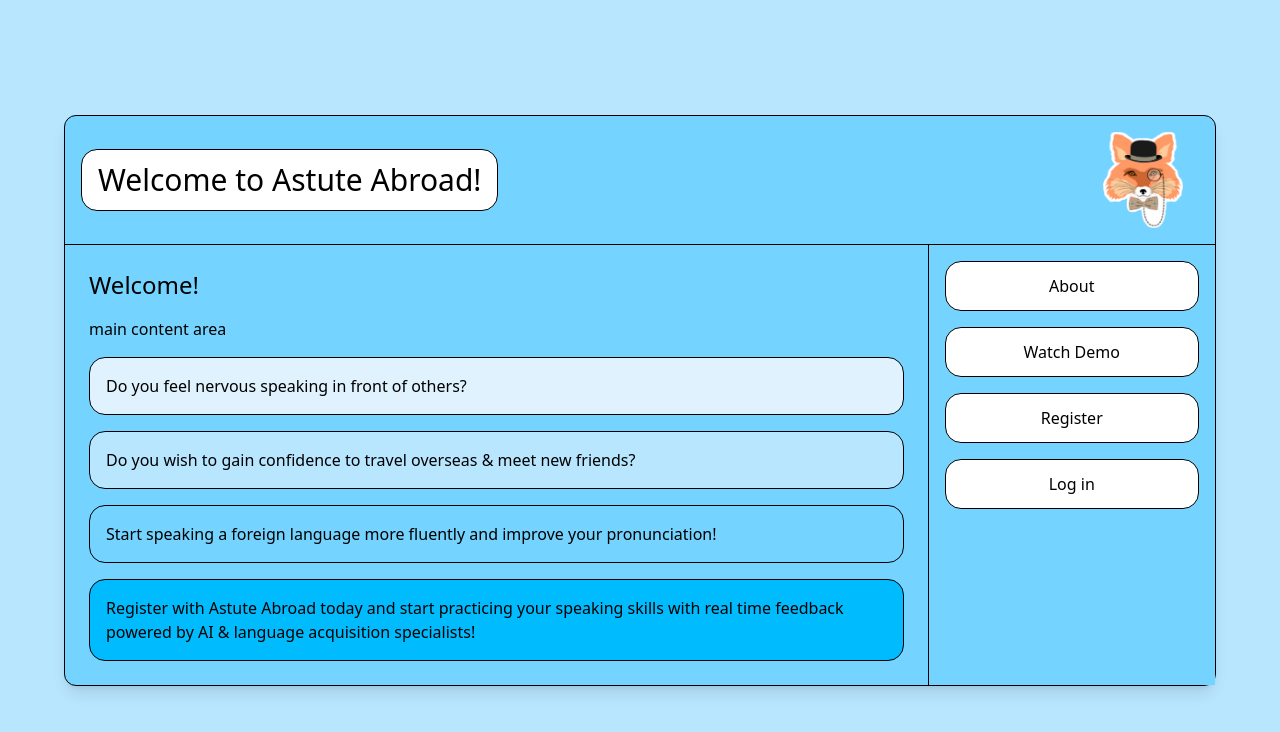
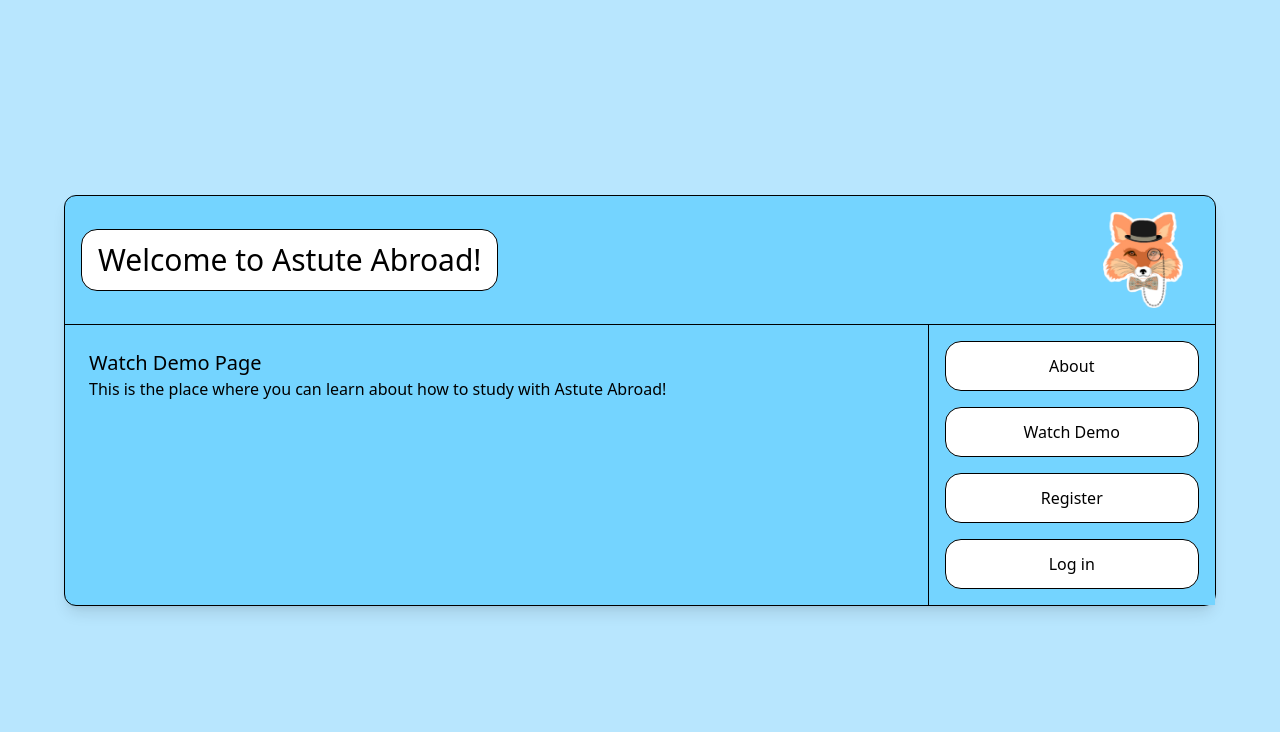
Before and after one commit to ChasVanDav/Astute-Abroad, a React (Vite) app in the folder client/: page /watch-demo in a window 1280 px wide. Shown: the top 732 px of the page. Built offline with nearby package versions, Linux system fonts and the light colour scheme.

Commit message:
routes set up for each page

```diff
--- a/client/package.json
+++ b/client/package.json
@@ -13,9 +13,11 @@
   },
   "dependencies": {
     "@tailwindcss/vite": "^4.1.3",
+    "@vitejs/plugin-react": "^4.3.4",
     "axios": "^1.8.4",
     "react": "^19.1.0",
     "react-dom": "^19.1.0",
+    "react-router-dom": "^7.5.0",
     "tailwindcss": "^4.1.3"
   }
 }
--- a/client/src/App.jsx
+++ b/client/src/App.jsx
@@ -1,18 +1,39 @@
-import React, { useState } from "react"
+import React from "react"
+import { Routes, Route, useNavigate } from "react-router-dom"
+import { Link } from "react-router-dom"
 import astuteAbroadLogo from "/favicon.png"
-import axios from "axios"
+
+import About from "./pages/About"
+import Register from "./pages/Register"
+import Login from "./pages/Login"
+import WatchDemo from "./pages/WatchDemo"
+
+function Home() {
+  return (
+    // <h2 className="text-2xl font-light text-black mb-4">Welcome!</h2>
+    //   <p className="text-black mb-4">main content area</p>
+    <div className="flex flex-col space-y-4">
+      <p className="bg-sky-100 text-black rounded-2xl border border-black p-4">
+        Do you feel nervous speaking in front of others?
+      </p>
+      <p className="bg-sky-200 text-black rounded-2xl border border-black p-4">
+        Do you wish to gain confidence to travel overseas & meet new friends?
+      </p>
+      <p className="bg-sky-300 text-black rounded-2xl border border-black p-4">
+        Start speaking a foreign language more fluently and improve your
+        pronunciation!
+      </p>
+      <p className="bg-sky-400 text-black rounded-2xl border border-black p-4">
+        Register with Astute Abroad today and start practicing your speaking
+        skills with real time feedback powered by AI & language acquisition
+        specialists!
+      </p>
+    </div>
+  )
+}
 
 function App() {
-  const [count, setCount] = useState(0)
-  const [userInput, setUserInput] = useState("")
-  const [response, setResponse] = useState("")
-
-  const sendMessage = async () => {
-    const res = await axios.post("http://localhost:5000/api/chat", {
-      messages: [{ role: "user", content: userInput }],
-    })
-    setResponse(res.data.choices[0].message.content)
-  }
+  const navigate = useNavigate()
 
   return (
     <div className="bg-sky-200 min-h-screen flex items-center justify-center">
@@ -22,76 +43,55 @@ function App() {
           <h1 className="bg-white text-3xl font-light text-black py-3 p-4 rounded-2xl border border-black">
             Welcome to Astute Abroad!
           </h1>
-          <a href="/" target="_blank">
+          <Link to="/">
             <img
               src={astuteAbroadLogo}
               className="w-20 h-24 mr-4"
               alt="Astute Abroad logo - wise fox with top hat and monacle"
             />
-          </a>
+          </Link>
         </header>
 
         {/* body */}
         <div className="flex flex-1">
           {/* main content */}
           <main className="flex-1 p-6">
-            <h2 className="text-2xl font-light text-black mb-4">Welcome!</h2>
-
-            <div className="flex flex-col space-y-4">
-              <p className="text-black mb-4">main content area</p>
-              <p className="bg-sky-100 text-black rounded-2xl border border-black p-4">
-                Do you feel nervous speaking in front of others?
-              </p>
-              <p className="bg-sky-200 text-black rounded-2xl border border-black p-4">
-                Do you wish to gain confidence to travel overseas & meet new
-                friends?
-              </p>
-              <p className="bg-sky-300 text-black rounded-2xl border border-black p-4">
-                Start speaking a foreign language more fluently and improve your
-                pronunciation!
-              </p>
-              <p className="bg-sky-400 text-black rounded-2xl border border-black p-4">
-                Register with Astute Abroad today and start practicing your
-                speaking skills with real time feedback powered by AI & language
-                acquisition specialists!
-              </p>
-            </div>
+            <Routes>
+              <Route path="/" element={<Home />} />
+              <Route path="/about" element={<About />} />
+              <Route path="/register" element={<Register />} />
+              <Route path="/login" element={<Login />} />
+              <Route path="/watch-demo" element={<WatchDemo />} />
+            </Routes>
           </main>
 
           {/* navigation bar - right side */}
           <aside className="w-1/4 border-l border-black p-4 flex flex-col gap-4 items-stretch bg-sky-300">
-            <button className="bg-white text-black font-semihold py-3 rounded-2xl border border-black hover:bg-orange-200	 transition">
+            <button
+              onClick={() => navigate("/about")}
+              className="bg-white text-black font-semihold py-3 rounded-2xl border border-black hover:bg-orange-200	 transition"
+            >
               About
             </button>
-            <button className="bg-white text-black font-semihold py-3 rounded-2xl border border-black hover:bg-orange-200 transition">
+            <button
+              onClick={() => navigate("/watch-demo")}
+              className="bg-white text-black font-semihold py-3 rounded-2xl border border-black hover:bg-orange-200 transition"
+            >
               Watch Demo
             </button>
-            <button className="bg-white text-black font-semihold py-3 rounded-2xl border border-black hover:bg-orange-200 transition">
+            <button
+              onClick={() => navigate("/register")}
+              className="bg-white text-black font-semihold py-3 rounded-2xl border border-black hover:bg-orange-200 transition"
+            >
               Register
             </button>
-            <button className="bg-white text-black font-semihold py-3 rounded-2xl border border-black hover:bg-orange-200 transition">
+            <button
+              onClick={() => navigate("/login")}
+              className="bg-white text-black font-semihold py-3 rounded-2xl border border-black hover:bg-orange-200 transition"
+            >
               Log in
             </button>
           </aside>
-
-          {/* <div className="bg-sky-400 text-black p-4 rounded">
-            <button onClick={() => setCount(count + 1)}>
-              count is {count}
-            </button>
-          </div>
-          <div class="bg-sky-300 text-white p-4 rounded">
-            Testing Tailwind: This is a sky blue background with white text.
-          </div>
-
-          <div className="bg-gray-200 text-blue p-3 rounded">
-            <input
-              value={userInput}
-              onChange={(e) => setUserInput(e.target.value)}
-              placeholder="Ask something..."
-            />
-            <button onClick={sendMessage}>Ask ChatGPT</button>
-            <p>{response}</p>
-          </div> */}
         </div>
       </div>
     </div>
--- a/client/src/Main.jsx
+++ b/client/src/Main.jsx
@@ -1,11 +1,13 @@
 import React from "react"
 import ReactDOM from "react-dom/client"
+import { BrowserRouter } from "react-router-dom"
 import App from "./App"
-// import "./style.css"
 import "./index.css"
 
 ReactDOM.createRoot(document.getElementById("app")).render(
   <React.StrictMode>
-    <App />
+    <BrowserRouter>
+      <App />
+    </BrowserRouter>
   </React.StrictMode>
 )
--- /dev/null
+++ b/client/src/pages/About.jsx
@@ -0,0 +1,8 @@
+export default function About() {
+  return (
+    <div>
+      <h2 className="text-black text-xl">About Page</h2>
+      <p>This is the place where you can learn more about Astute Abroad!</p>
+    </div>
+  )
+}
--- /dev/null
+++ b/client/src/pages/Login.jsx
@@ -0,0 +1,8 @@
+export default function Login() {
+  return (
+    <div>
+      <h2 className="text-black text-xl">Login Page</h2>
+      <p>This is the place where you can login and study!</p>
+    </div>
+  )
+}
--- /dev/null
+++ b/client/src/pages/Register.jsx
@@ -0,0 +1,8 @@
+export default function Register() {
+  return (
+    <div>
+      <h2 className="text-black text-xl">Register Page</h2>
+      <p>This is the place where you can register and join Astute Abroad!</p>
+    </div>
+  )
+}
--- /dev/null
+++ b/client/src/pages/WatchDemo.jsx
@@ -0,0 +1,11 @@
+export default function WatchDemo() {
+  return (
+    <div>
+      <h2 className="text-black text-xl">Watch Demo Page</h2>
+      <p>
+        This is the place where you can learn about how to study with Astute
+        Abroad!
+      </p>
+    </div>
+  )
+}
--- a/client/vite.config.js
+++ b/client/vite.config.js
@@ -1,7 +1,10 @@
-// vite.config.js
 import { defineConfig } from "vite"
+import react from "@vitejs/plugin-react"
 import tailwindcss from "@tailwindcss/vite"
 
 export default defineConfig({
-  plugins: [tailwindcss()],
+  plugins: [react(), tailwindcss()],
+  server: {
+    historyApiFallback: true,
+  },
 })
```
Also changed, not shown: 1 other file (tests, documents, lock files or other folders).
